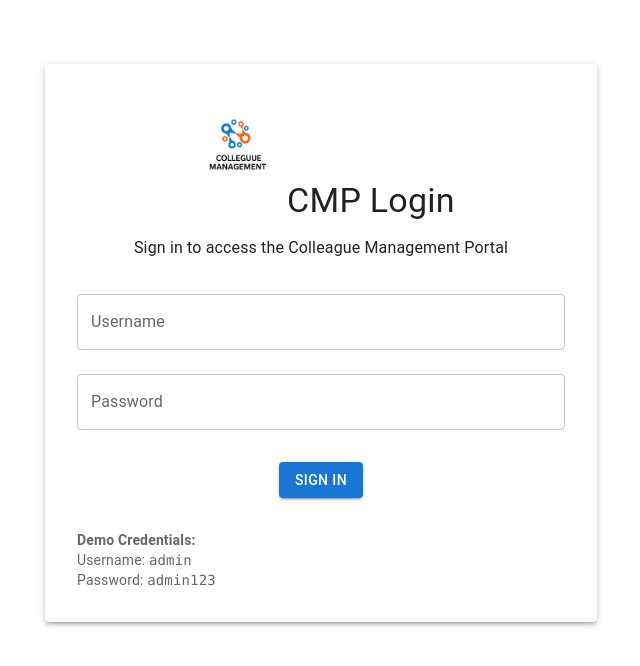
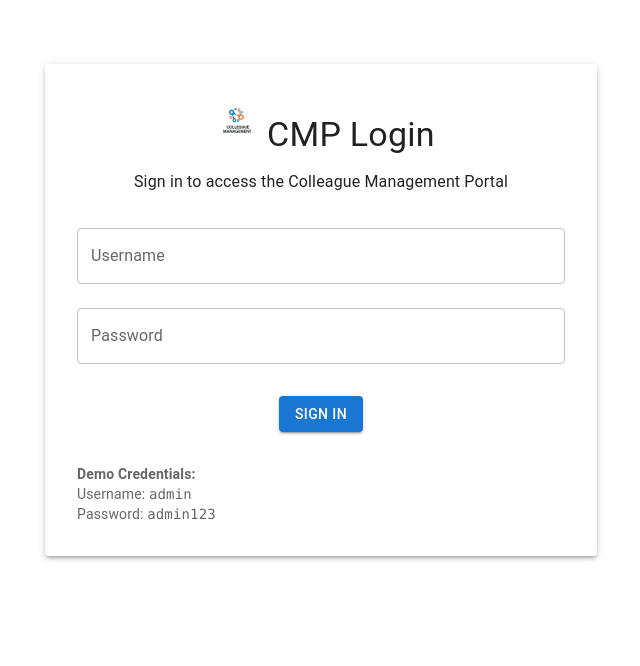
Before and after one commit to satvik-sharma-05/CMP, a React (Vite) app in the folder client/: page /login in a window 1280 px wide. Shown: the top 666 px of the page, without its empty margins (319-959 px from the left). Built offline with nearby package versions, Linux system fonts and the light colour scheme; no server answers.

Commit message:
Logo updated

```diff
--- a/client/index.html
+++ b/client/index.html
@@ -2,7 +2,7 @@
 <html lang="en">
   <head>
     <meta charset="UTF-8" />
-    <link rel="icon" type="image/svg+xml" href="./src/assets/logo.png" />
+    <link rel="icon" type="image/svg+xml" href="./src/assets/logo.png" style="width: 50%; height: 50%;"/>
     <meta name="viewport" content="width=device-width, initial-scale=1.0" />
     <title>CMP</title>
   </head>
--- a/client/src/pages/Login.jsx
+++ b/client/src/pages/Login.jsx
@@ -11,7 +11,7 @@ import {
 } from '@mui/material';
 import { useAuth } from '../context/AuthContext';
 import { useNavigate } from 'react-router-dom';
-
+import logo from '../assets/logo.png'; // adjust relative path correctly
 const Login = () => {
   const [credentials, setCredentials] = useState({
     username: '',
@@ -49,7 +49,7 @@ const Login = () => {
     <Container maxWidth="sm">
       <Paper elevation={3} sx={{ p: 4, mt: 8 }}>
         <Typography variant="h4" gutterBottom align="center">
-          <img src="./src/assets/logo.png" alt="CMP Logo" style={{ width: 100, marginBottom: 16 }} />
+            <img src={logo} alt="CMP Logo" style={{ width: 50, height: 50, marginLeft: 5,marginRight:5 }} />
           CMP Login
         </Typography>
         <Typography variant="subtitle1" gutterBottom align="center">
```
